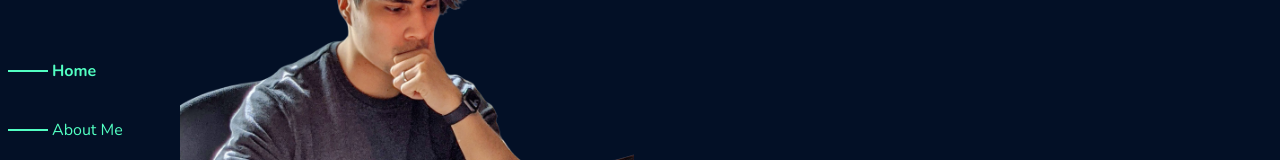
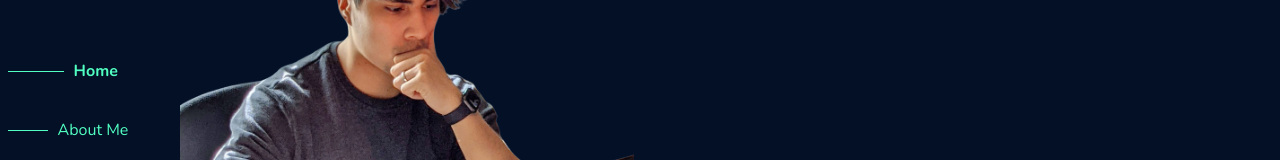
Before and after one commit to Cris-Morales/Cris-Morales-Portfolio-Website, a Next.js app: page / in a window 1280 px wide. Shown: the part 215-375 px from the top of the page. Built offline with nearby package versions, Linux system fonts and the light colour scheme.

Commit message:
nav feedback and hover feedback are done, but I don't really like the hover feedback. Might replace with glow later.

```diff
--- a/app/globals.css
+++ b/app/globals.css
@@ -6,6 +6,7 @@
   --foreground-rgb: 0, 0, 0;
   --background-start-rgb: 214, 219, 220;
   --background-end-rgb: 255, 255, 255;
+  --nav-transition-duration: 200ms;
 }
 
 @media (prefers-color-scheme: dark) {
@@ -30,14 +31,33 @@ body {
 }
 
 a[class*="active"] {
+  transition-duration: var(--nav-transition-duration);
   font-weight: bold;
 }
 
+/* ngl I kind of don't like the hover effect just being the active effect. The presentation is a tad weird. I want to try the glow effect instead.*/
+a:hover {
+  transition-duration: var(--nav-transition-duration);
+  font-weight: bold;
+}
+
+a:hover .navLine {
+  transition-duration: var(--nav-transition-duration);
+  width: 3.5rem;
+  border-top-width: 1.5px
+}
+
 .navLine {
-  /* border-t-2 border-primary w-10 mx-1 */
-  border-top-width: 2px;
+  transition-duration: var(--nav-transition-duration);
+  border-top-width: 1px;
   border-color: #52FFC2;
   width: 2.5rem;
   margin-left: 0.25rem;
-  margin-right: 0.25rem;
+  margin-right: 0.6rem;
 }
+
+a[class*="active"] .navLine {
+  transition-duration: var(--nav-transition-duration);
+  width: 3.5rem;
+  border-top-width: 1.5px;
+}
--- a/app/page.tsx
+++ b/app/page.tsx
@@ -12,7 +12,7 @@ export default function Page() {
   return (
     <main className="p-content mt-7 md:flex">
       <Navbar />
-      <div className=" gap-3 md:m-content">
+      <div className="md:m-content">
         <Hero />
         <AboutMe />
         <Experience />
--- a/app/ui/navbar/Navbar.tsx
+++ b/app/ui/navbar/Navbar.tsx
@@ -33,6 +33,7 @@ export default function Navbar() {
             el == activeLink ? el?.classList.add('active') : el?.classList.remove('active');
         })
     }, [active])
+
 
     return (
         <nav className="hidden md:m-nav md:flex md:flex-col md:fixed md:h-screen md:justify-center">
```
